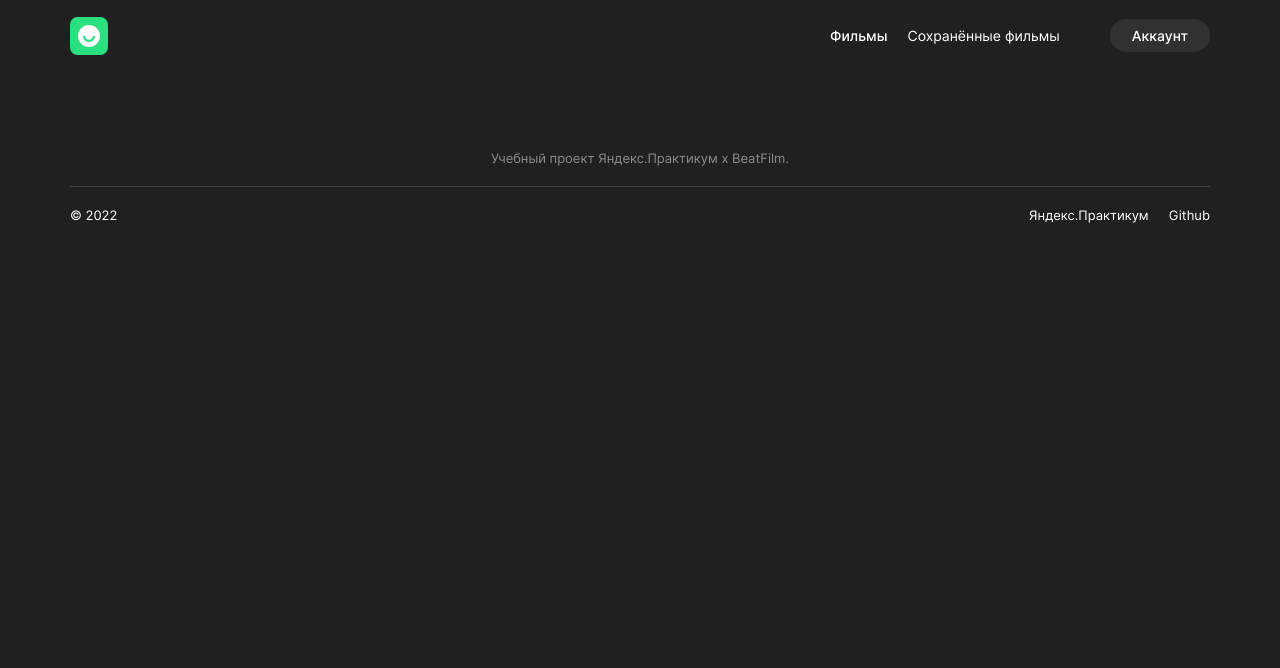
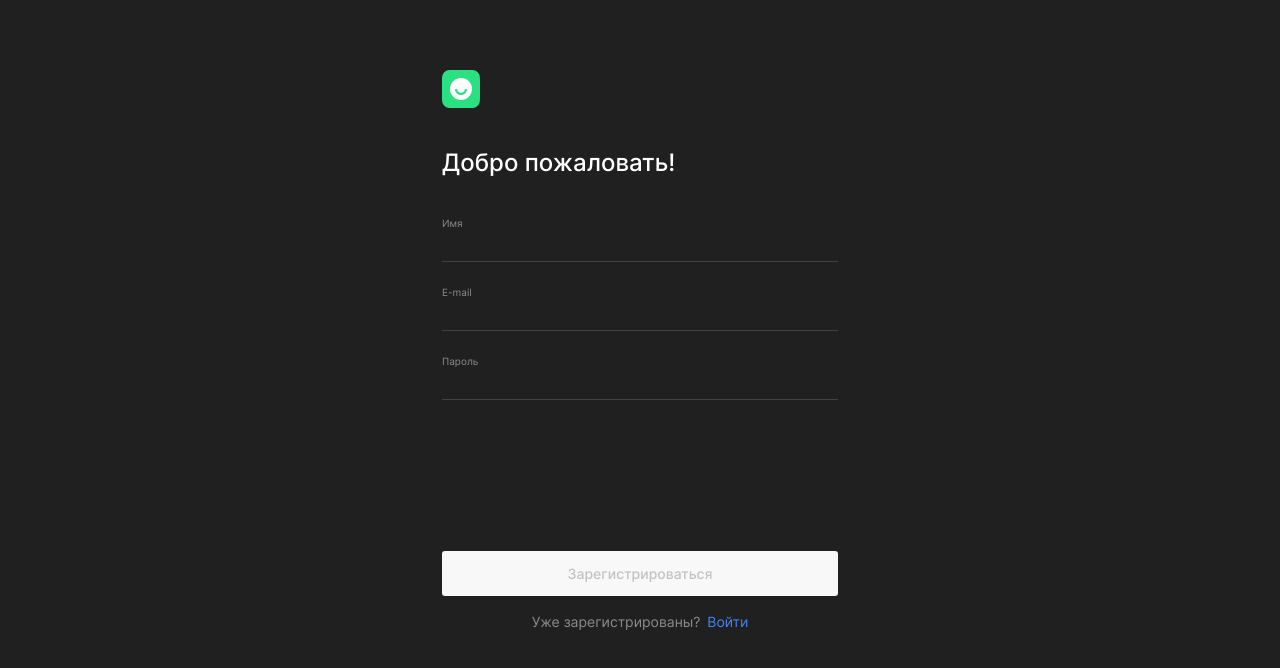
Before and after one commit to Tptechnician/movies-explorer-frontend, a React (Create React App) app: page /signup in a window 1280 px wide. Shown: the top 668 px of the page. Built offline with nearby package versions, Linux system fonts and the light colour scheme.

Commit message:
HTML-markup: Component/Register

```diff
--- a/package.json
+++ b/package.json
@@ -10,6 +10,7 @@
     "react-dom": "^18.2.0",
     "react-router-dom": "^5.3.3",
     "react-scripts": "5.0.1",
+    "validator": "^13.7.0",
     "web-vitals": "^2.1.4"
   },
   "scripts": {
--- a/src/components/App/App.js
+++ b/src/components/App/App.js
@@ -1,5 +1,6 @@
 import React, { useState } from 'react';
 import { Route, Switch } from 'react-router-dom';
+import { useLocation } from 'react-router-dom';
 import './App.css';
 import Header from '../Header/Header';
 import Menu from '../Menu/Menu';
@@ -7,9 +8,11 @@ import Main from '../Main/Main';
 import Footer from '../Footer/Footer';
 import Movies from '../Movies/Movies';
 import SavedMovies from '../SavedMovies/SavedMovies';
+import Register from '../Register/Register';
 
 function App() {
-  const [loggedIn, setLoggedIn] = useState(true);
+  const { pathname } = useLocation();
+  const [loggedIn, setLoggedIn] = useState(false);
   const [isMenuOpen, setIsMenuOpen] = useState(false);
 
   function toggleMenu() {
@@ -18,11 +21,21 @@ function App() {
 
   return (
     <div className='app'>
-      <Header loggedIn={loggedIn} onToggleMenu={toggleMenu} />
+      {pathname === '/' ||
+      pathname === '/movies' ||
+      pathname === '/saved-movies' ||
+      pathname === '/profile' ? (
+        <Header loggedIn={loggedIn} onToggleMenu={toggleMenu} />
+      ) : (
+        ''
+      )}
       <Menu isOpen={isMenuOpen} onToggleMenu={toggleMenu} />
       <Switch>
         <Route exact path='/'>
           <Main />
+        </Route>
+        <Route exact path='/signup'>
+          <Register />
         </Route>
         <Route path='/movies'>
           <Movies />
@@ -31,7 +44,14 @@ function App() {
           <SavedMovies />
         </Route>
       </Switch>
-      <Footer />
+      {pathname === '/' ||
+      pathname === '/movies' ||
+      pathname === '/saved-movies' ||
+      pathname === '/profile' ? (
+        <Footer />
+      ) : (
+        ''
+      )}
     </div>
   );
 }
--- /dev/null
+++ b/src/components/Form/Form.css
@@ -0,0 +1,72 @@
+.form {
+  display: flex;
+  flex-direction: column;
+}
+.form__conteiner {
+  max-width: 396px;
+  display: flex;
+  flex-direction: column;
+}
+
+.form__title {
+  margin: 40px 0 40px;
+  padding: 0;
+  font-style: normal;
+  font-weight: 500;
+  font-size: 24px;
+  line-height: 29px;
+  color: #ffffff;
+}
+
+.form__button {
+  margin: 127px 0 0;
+  padding: 0;
+  width: 396px;
+  height: 45px;
+  border-radius: 3px;
+  cursor: pointer;
+  background-color: #f8f8f8;
+  outline: none;
+  font-style: normal;
+  font-weight: 500;
+  font-size: 14px;
+  line-height: 17px;
+  color: #c2c2c2;
+  outline: none;
+  border: none;
+}
+
+.form__button_active {
+  background-color: #4285f4;
+  color: #fff;
+}
+
+.form__button_active:hover {
+  opacity: 0.6;
+}
+
+.form__paragraph {
+  margin: 17px 0 0;
+  padding: 0;
+  color: #8b8b8b;
+  font-style: normal;
+  font-weight: 400;
+  font-size: 14px;
+  line-height: 17px;
+  text-align: center;
+}
+
+.form__link {
+  text-decoration: none;
+  color: #4285f4;
+  font-style: normal;
+  font-weight: 400;
+  font-size: 14px;
+  line-height: 17px;
+  padding: 0;
+  margin: 0 0 0 3px;
+}
+
+.form__link:hover {
+  opacity: 0.6;
+}
--- /dev/null
+++ b/src/components/Form/Form.js
@@ -0,0 +1,23 @@
+import React from 'react';
+import './Form.css';
+
+function Form({ title, onSubmit, isDisabled, buttonText, linkAuthorization, children }) {
+  return (
+    <section className='form__conteiner'>
+      <h3 className='form__title'>{title}</h3>
+      <form className='form' noValidate onSubmit={onSubmit}>
+        {children}
+        <button
+          className={`form__button ${isDisabled ? 'form__button_active' : ''}`}
+          type='submit'
+          disabled={!isDisabled}
+        >
+          {buttonText}
+        </button>
+        {linkAuthorization}
+      </form>
+    </section>
+  );
+}
+
+export default Form;
--- /dev/null
+++ b/src/components/Form/FormInput/FormInput.css
@@ -0,0 +1,56 @@
+.form__input {
+  margin: 0;
+  padding: 0 0 5px 0;
+  border: 0;
+  width: 100%;
+  max-width: 396px;
+  height: 27px;
+  border-bottom: 1px solid #424242;
+  background-color: #202020;
+  font-weight: 400;
+  font-size: 14px;
+  line-height: 17px;
+  color: #ffffff;
+}
+
+.form__input-wraper {
+  position: relative;
+  margin: 0 0 24px;
+  padding: 0;
+}
+
+.form__input_type_error {
+  border-bottom: 1px solid red !important;
+}
+
+.form__input:focus {
+  outline: 0;
+  border-bottom: 1px solid #4285f4;
+}
+
+.form__input-title {
+  margin: 0;
+  padding: 0;
+  font-style: normal;
+  font-weight: 400;
+  font-size: 10px;
+  line-height: 12px;
+  color: #8b8b8b;
+  text-align: left;
+}
+
+.form__error {
+  margin: 0;
+  padding: 0;
+  width: 100%;
+  height: 15px;
+  max-width: 358px;
+  font-family: 'Inter';
+  font-style: normal;
+  font-weight: 400;
+  font-size: 12px;
+  line-height: 15px;
+  color: #ff0000;
+  text-align: left;
+  position: absolute;
+}
--- /dev/null
+++ b/src/components/Form/FormInput/FormInput.js
@@ -0,0 +1,21 @@
+import React from 'react';
+import './FormInput.css';
+
+function FormInput({ title, classNameErrors, value, name, handleChange, isValid, config }) {
+  return (
+    <label className='form__input-wraper'>
+      <h6 className='form__input-title'>{title}</h6>
+      <input
+        className={`form__input ${classNameErrors ? 'form__input_type_error' : ''}`}
+        value={value || ''}
+        name={name}
+        {...config}
+        required
+        onChange={handleChange}
+      />
+      <p className='form__error'>{isValid ? '' : classNameErrors}</p>
+    </label>
+  );
+}
+
+export default FormInput;
--- /dev/null
+++ b/src/components/LogoLinkConteiner/LogoLinkConteiner.css
@@ -0,0 +1,5 @@
+.logo-link-conteiner {
+  display: flex;
+  align-items: flex-start;
+  width: 396px;
+}
--- /dev/null
+++ b/src/components/LogoLinkConteiner/LogoLinkConteiner.js
@@ -0,0 +1,13 @@
+import React from 'react';
+import './LogoLinkConteiner.css';
+import LogoLink from '../LogoLink/LogoLink';
+
+function LogoLinkConteiner() {
+  return (
+    <div className='logo-link-conteiner'>
+      <LogoLink />
+    </div>
+  );
+}
+
+export default LogoLinkConteiner;
--- a/src/components/Register/Register.css
+++ b/src/components/Register/Register.css
@@ -0,0 +1,7 @@
+.register {
+  max-width: 1140px;
+  margin: 70px auto;
+  display: flex;
+  flex-direction: column;
+  align-items: center;
+}
--- a/src/components/Register/Register.js
+++ b/src/components/Register/Register.js
@@ -1,8 +1,78 @@
 import React from 'react';
 import './Register.css';
+import { Link } from 'react-router-dom';
+import { FormValidator } from '../../utils/FormValidator';
+import Form from '../Form/Form';
+import FormInput from '../Form/FormInput/FormInput';
+import LogoLinkConteiner from '../LogoLinkConteiner/LogoLinkConteiner';
+
+const configurationInput = {
+  name: {
+    minLength: '2',
+    maxLength: '40',
+  },
+  password: {
+    minLength: '6',
+  },
+};
 
 function Register() {
-  return <div>hello world</div>;
+  const { values, isValid, errors, resetErrors, handleChange } = FormValidator({});
+
+  function handleSubmit(evt) {
+    evt.preventDefault();
+    // props.onSubmit(values);
+    resetErrors();
+  }
+
+  const linkAuthorization = (
+    <p className='form__paragraph'>
+      Уже зарегистрированы?{' '}
+      <Link className='form__link' to='/signin'>
+        Войти
+      </Link>
+    </p>
+  );
+  return (
+    <main className='register'>
+      <LogoLinkConteiner />
+      <Form
+        title='Добро пожаловать!'
+        name='register'
+        onSubmit={handleSubmit}
+        isDisabled={isValid}
+        buttonText='Зарегистрироваться'
+        linkAuthorization={linkAuthorization}
+      >
+        <FormInput
+          title='Имя'
+          classNameErrors={errors.name}
+          value={values.name}
+          name='name'
+          handleChange={handleChange}
+          isValid={isValid}
+          config={configurationInput.name}
+        />
+        <FormInput
+          title='E-mail'
+          classNameErrors={errors.email}
+          value={values.email}
+          name='email'
+          handleChange={handleChange}
+          isValid={isValid}
+        />
+        <FormInput
+          title='Пароль'
+          classNameErrors={errors.password}
+          value={values.password}
+          name='password'
+          handleChange={handleChange}
+          isValid={isValid}
+          config={configurationInput.password}
+        />
+      </Form>
+    </main>
+  );
 }
 
 export default Register;
--- a/src/utils/FormValidator.js
+++ b/src/utils/FormValidator.js
@@ -1,4 +1,5 @@
 import React, { useState } from 'react';
+import isEmail from 'validator/lib/isEmail';
 
 export function FormValidator() {
   const [values, setValues] = useState({});
@@ -7,9 +8,18 @@ export function FormValidator() {
 
   function handleChange(e) {
     const { name, value } = e.target;
+
+    if (name === 'email') {
+      if (!isEmail(value)) {
+        e.target.setCustomValidity('Некорректый Email');
+      } else {
+        e.target.setCustomValidity('');
+      }
+    }
+
     setValues({ ...values, [name]: value });
     setErrors({ ...errors, [name]: e.target.validationMessage });
-    setIsValid(e.target.closest('.popup__form').checkValidity());
+    setIsValid(e.target.closest('.form').checkValidity());
   }
 
   function resetErrors() {
@@ -17,5 +27,5 @@ export function FormValidator() {
     setValues({});
     setIsValid(false);
   }
-  return { values, errors, isValid, resetErrors, handleChange, setValues }
+  return { values, errors, isValid, resetErrors, handleChange, setValues };
 }
```
Also changed, not shown: 1 other file (tests, documents, lock files or other folders).
